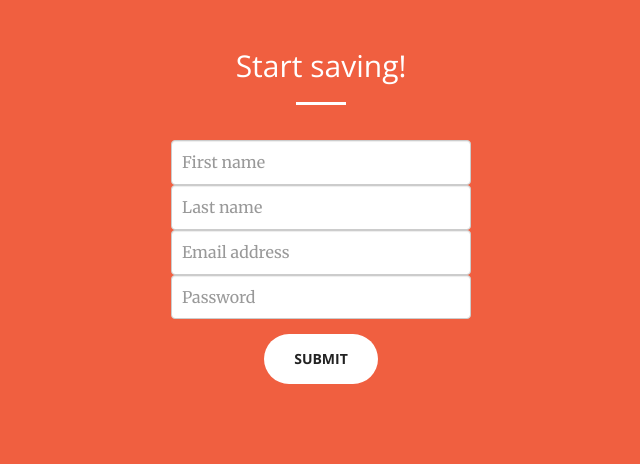
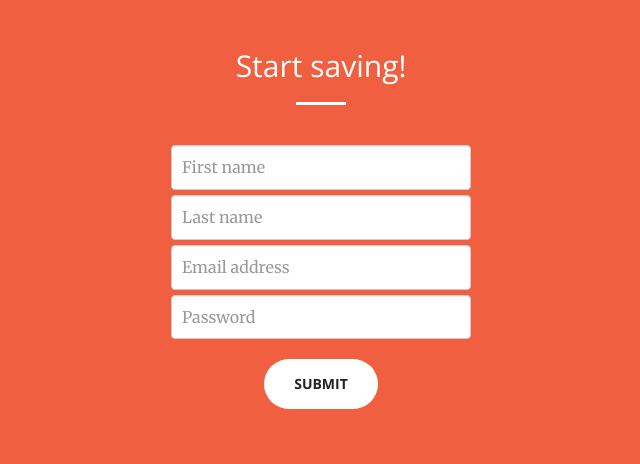
Before and after one commit to santybm/mom, a Flask app: template templates/login.html in a window 1280 px wide. Shown: the part 801-1265 px from the top of the page, without its empty margins (319-959 px from the left). Before the commit the page ends 1185 px from the top, so only its background shows below. Run offline with Flask 2, Linux system fonts and the light colour scheme; the template is opened without the code that fills it, so the values that code supplies are empty; parts of the project's set-up code (start-up, migrations or seed data) failed here and were passed over.

Commit message:
More CSS changes

```diff
--- a/templates/css/creative.css
+++ b/templates/css/creative.css
@@ -61,7 +61,7 @@ p {
 
 .bg-light {
     color: #fff;
-    background-color: #fff;
+    opacity: 0%;
     padding-bottom: 0px;
     box-shadow: 0px 5px 5px #e0e0e0;
 }
@@ -156,6 +156,7 @@ aside {
     .navbar-default.affix {
         border-color: rgba(34,34,34,.05);
         background-color: #fff;
+        box-shadow: 0px 5px 5px #b8b8b8;
     }
 
     .navbar-default.affix .navbar-header .navbar-brand {
@@ -239,6 +240,7 @@ header .header-content .header-content-inner p {
         -webkit-transform: translateY(-50%);
         -ms-transform: translateY(-50%);
         transform: translateY(-50%);
+        max-height: 100%;
     }
 
     header .header-content .header-content-inner {
@@ -455,7 +457,7 @@ fieldset[disabled] .btn-primary.active {
 
 .btn {
     border: 0;
-    border-radius: 300px;
+    border-radius: 1000px;
     text-transform: uppercase;
     font-family: 'Open Sans','Helvetica Neue',Arial,sans-serif;
     font-weight: 700;
@@ -463,6 +465,7 @@ fieldset[disabled] .btn-primary.active {
 
 .btn-xl {
     padding: 15px 30px;
+    margin: 5px;
 }
 
 ::-moz-selection {
@@ -505,6 +508,7 @@ body {
     box-sizing: border-box;
     padding: 10px;
     font-size: 16px;
+    margin-top: 5px;
 }
 
 .form-control {
--- a/templates/index.html
+++ b/templates/index.html
@@ -46,7 +46,7 @@
                     <span class="icon-bar"></span>
                     <span class="icon-bar"></span>
                 </button>
-                <a class="navbar-brand page-scroll" href="#page-top" style="color:#222">Mom Logo</a>
+                <a class="navbar-brand page-scroll" href="#page-top">Mom Logo</a>
             </div>
         </div>
         <!-- /.container-fluid -->
--- a/templates/js/creative.js
+++ b/templates/js/creative.js
@@ -45,4 +45,6 @@
     // Initialize WOW.js Scrolling Animations
     new WOW().init();
 
-})(jQuery); // End of use strict
+});
+
+(jQuery); // End of use strict
--- a/templates/login.html
+++ b/templates/login.html
@@ -42,8 +42,8 @@
             <div class="header-content-inner">
                 <h2>Find the right price for groceries even when your mom doesn't pick up.</h2>
                 <hr>
+                <h2 id="signInText" class="form-login-heading" style="font-size:20px; line-height:50px"> Please sign in</h2>
                 <form class="form-login">
-                    <h2 id="signInText" class="form-login-heading" style="font-size:20px; line-height:50px"> Please sign in</h2>
                     <label for="inputEmail" class="sr-only">Email address</label>
                     <input type="email" id="inputEmail" class="form-control" placeholder="Email address" required autofocus>
                     <label for="inputPassword" class="sr-only">Email address</label>
```
